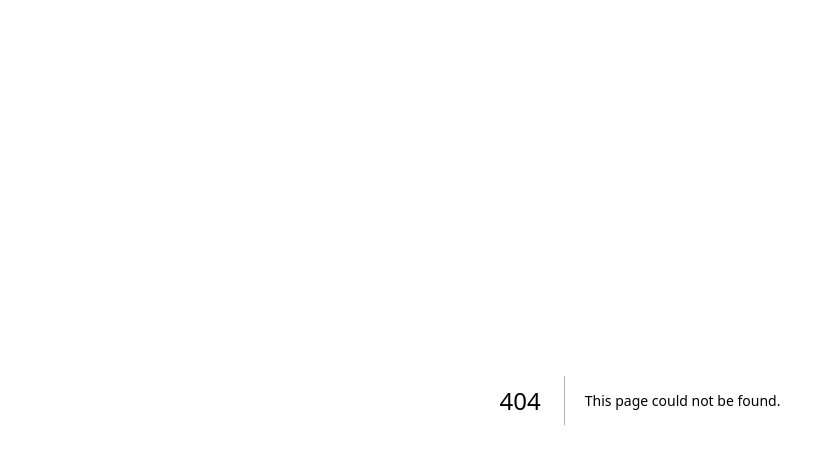
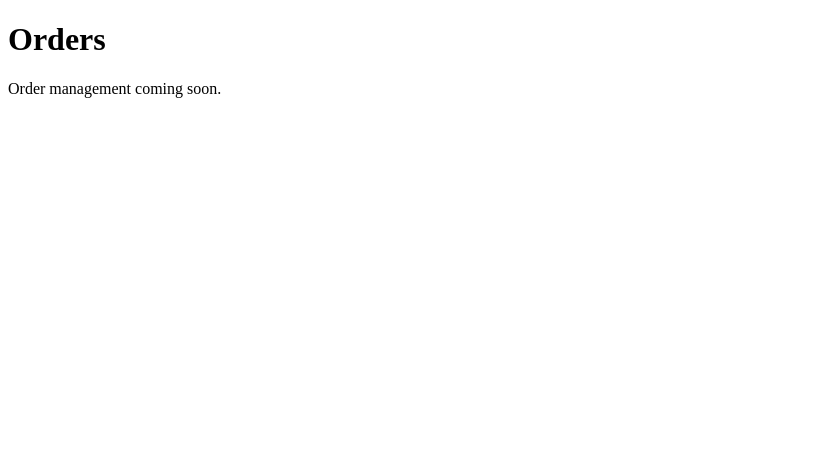
Before and after one commit to Shade1269/anaqati-platform, a Next.js app: page /orders in a window 1280 px wide. Before the commit this address had no page. Shown: the top 464 px of the page, without its empty margins (0-835 px from the left). Built offline with nearby package versions, Linux system fonts and the light colour scheme.

Commit message:
Create orders.js

```diff
--- /dev/null
+++ b/pages/orders.js
@@ -0,0 +1,8 @@
+export default function Orders() {
+  return (
+    <main className="container">
+      <h1>Orders</h1>
+      <p>Order management coming soon.</p>
+    </main>
+  );
+}
```
